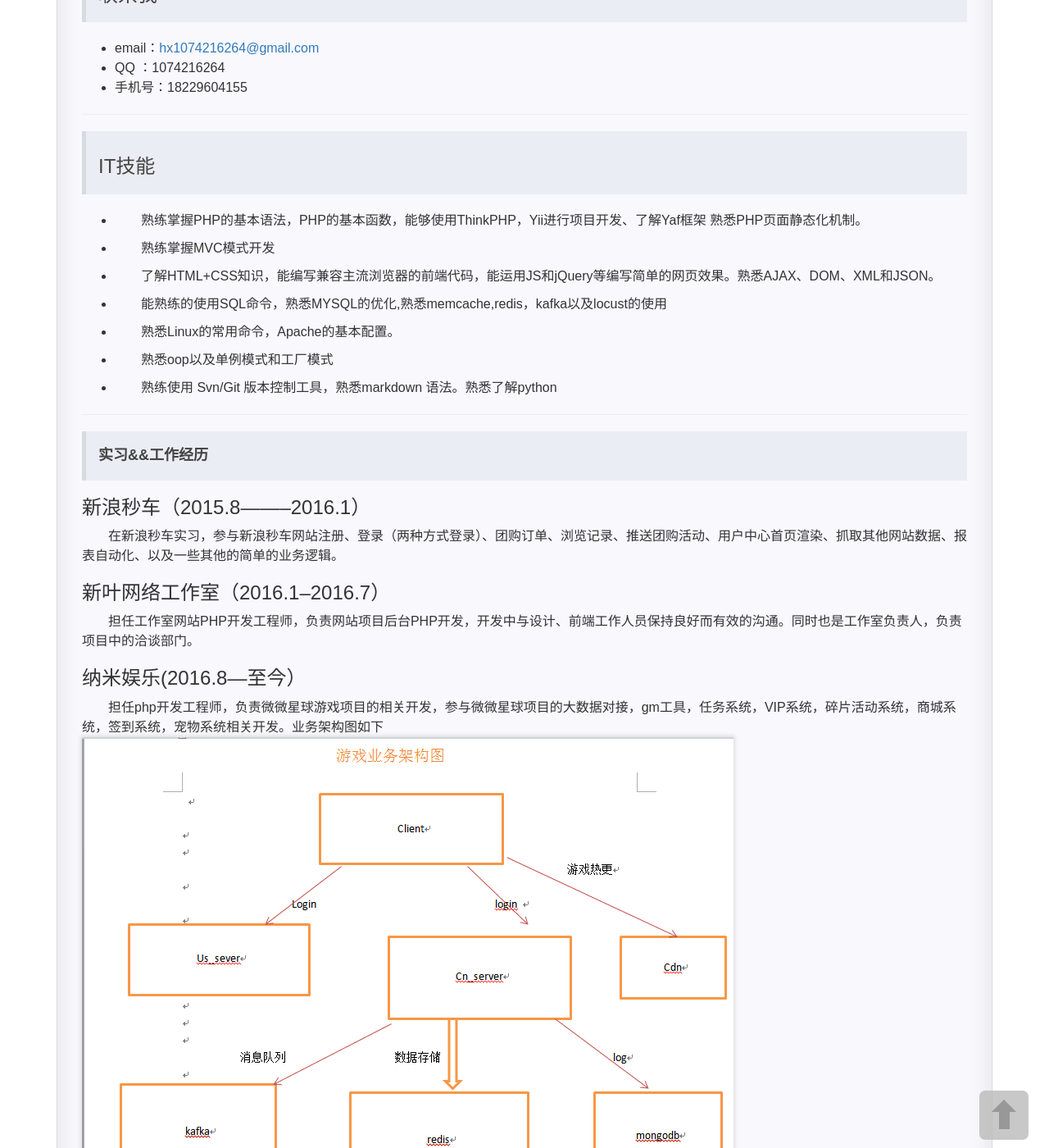
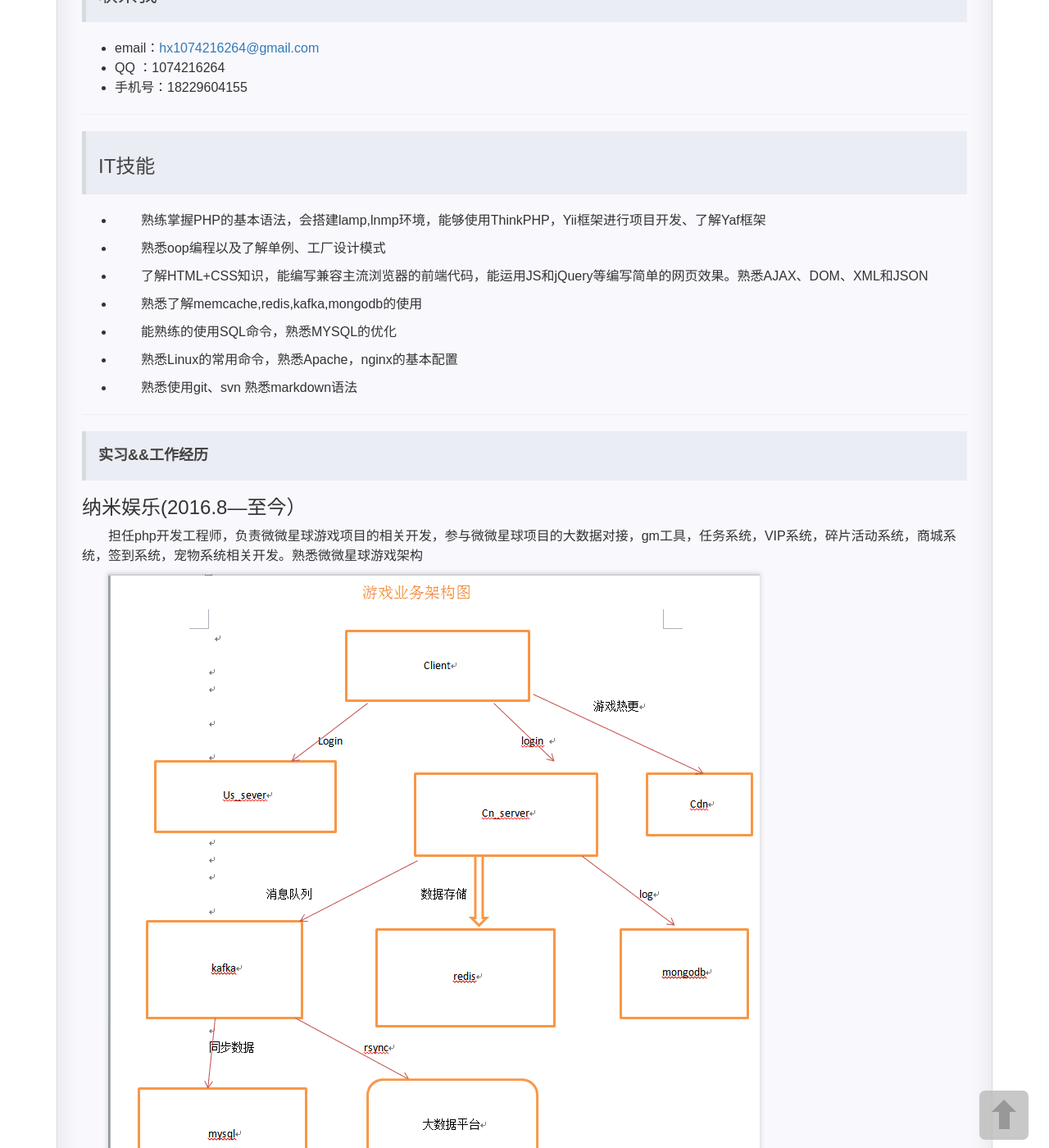
Before and after one commit to hexing-w/hexing-w.github.io, a Jekyll site: the page built from pages/2about.md, in a window 1280 px wide and 1400 px high, scrolled down 451 px. Shown: the whole window at 82% size. Built offline with Jekyll 4.4.1, drawn with Linux system fonts in a browser that asks for light colours; nearby versions of some CDN libraries; comment, search, counter and statistics services are not loaded; a style sheet for code colours, icons or effects is not loaded; some of the changed text lies outside the part shown.

Commit message:
update resume

```diff
--- a/pages/2about.md
+++ b/pages/2about.md
@@ -24,19 +24,19 @@ icon: glyphicon-heart
 
 > ### IT技能
 
-* 熟练掌握PHP的基本语法，PHP的基本函数，能够使用ThinkPHP，Yii进行项目开发、了解Yaf框架 熟悉PHP页面静态化机制。
+* 熟练掌握PHP的基本语法，会搭建lamp,lnmp环境，能够使用ThinkPHP，Yii框架进行项目开发、了解Yaf框架
 
-* 熟练掌握MVC模式开发
+* 熟悉oop编程以及了解单例、工厂设计模式
 
-* 了解HTML+CSS知识，能编写兼容主流浏览器的前端代码，能运用JS和jQuery等编写简单的网页效果。熟悉AJAX、DOM、XML和JSON。
+* 了解HTML+CSS知识，能编写兼容主流浏览器的前端代码，能运用JS和jQuery等编写简单的网页效果。熟悉AJAX、DOM、XML和JSON
 
-* 能熟练的使用SQL命令，熟悉MYSQL的优化,熟悉memcache,redis，kafka以及locust的使用
+* 熟悉了解memcache,redis,kafka,mongodb的使用
 
-* 熟悉Linux的常用命令，Apache的基本配置。
+* 能熟练的使用SQL命令，熟悉MYSQL的优化
 
-* 熟悉oop以及单例模式和工厂模式
+* 熟悉Linux的常用命令，熟悉Apache，nginx的基本配置
 
-* 熟练使用 Svn/Git 版本控制工具，熟悉markdown 语法。熟悉了解python
+* 熟悉使用git、svn 熟悉markdown语法
 
 
 
@@ -44,21 +44,30 @@ icon: glyphicon-heart
 
 > #### 实习&&工作经历
 
+
+### 纳米娱乐(2016.8---至今）
+
+ 担任php开发工程师，负责微微星球游戏项目的相关开发，参与微微星球项目的大数据对接，gm工具，任务系统，VIP系统，碎片活动系统，商城系统，签到系统，宠物系统相关开发。熟悉微微星球游戏架构
+
+ ![ssgame](http://hexing-w.github.io/css/pics/weiwei.png)
+
+负责徽州下岗游，淳安麻将，桐庐麻将棋牌开发（python开发），相关分数计算，以及抓牌出牌的相关状态和胡牌牌型和胡牌算法等业务逻辑。
+
+负责娃娃机的gm后台功能开发（Yii2），娃娃机管理，娃娃管理，权限分配，用户数据导出excel，多图上传，提货管理，玩家管理等相关功能
+
+
+ 负责徽州下岗游，淳安麻将，桐庐麻将棋牌开发（python开发），
+ 负责娃娃机的gm后台功能开发
+
 ### 新浪秒车（2015.8--------2016.1）
 
 在新浪秒车实习，参与新浪秒车网站注册、登录（两种方式登录）、团购订单、浏览记录、推送团购活动、用户中心首页渲染、抓取其他网站数据、报表自动化、以及一些其他的简单的业务逻辑。
 
-### 新叶网络工作室（2016.1--2016.7）
+### 新叶网络工作室（2013.11--201.7）
 
 担任工作室网站PHP开发工程师，负责网站项目后台PHP开发，开发中与设计、前端工作人员保持良好而有效的沟通。同时也是工作室负责人，负责项目中的洽谈部门。
 
-### 纳米娱乐(2016.8---至今）
 
- 担任php开发工程师，负责微微星球游戏项目的相关开发，参与微微星球项目的大数据对接，gm工具，任务系统，VIP系统，碎片活动系统，商城系统，签到系统，宠物系统相关开发。业务架构图如下
-![ssgame](http://hexing-w.github.io/css/pics/weiwei.png)
-
- 负责徽州下岗游，淳安麻将，桐庐麻将棋牌开发（python开发），
- 负责娃娃机的gm后台功能开发
 
 ---
 > #### 项目经验
@@ -86,16 +95,6 @@ icon: glyphicon-heart
    基于yii框架开发，实现数据缓存、页面缓存、等缓存功能，用户注册登录、添加修改删除查询商品的功能以及购物车购买订单 的功能等
 
 
-* 新叶签到平台<strong>(2013年12月) </strong>
-
-  项目描述：基于php开发，有登录 、签到、退出、计算本周签到时间功能
-
-* [许愿墙](http://1.xiaoxiaoxing.sinaapp.com/)<strong>(2014年3月) </strong>
-
-   项目描述：主要功能为留言功能等。
-
-
-
 * [湖南省教育后勤协会](http://www.hnjyhq.com/)<strong>(2015年3月) </strong>
 
   基于PHPCMS开发，湖南省教育后勤协会的企业网站，实现了后台管理员权限分配，栏目、内容的添加修改，前台展示相关内容、文章、实现站内搜索功能。
```
